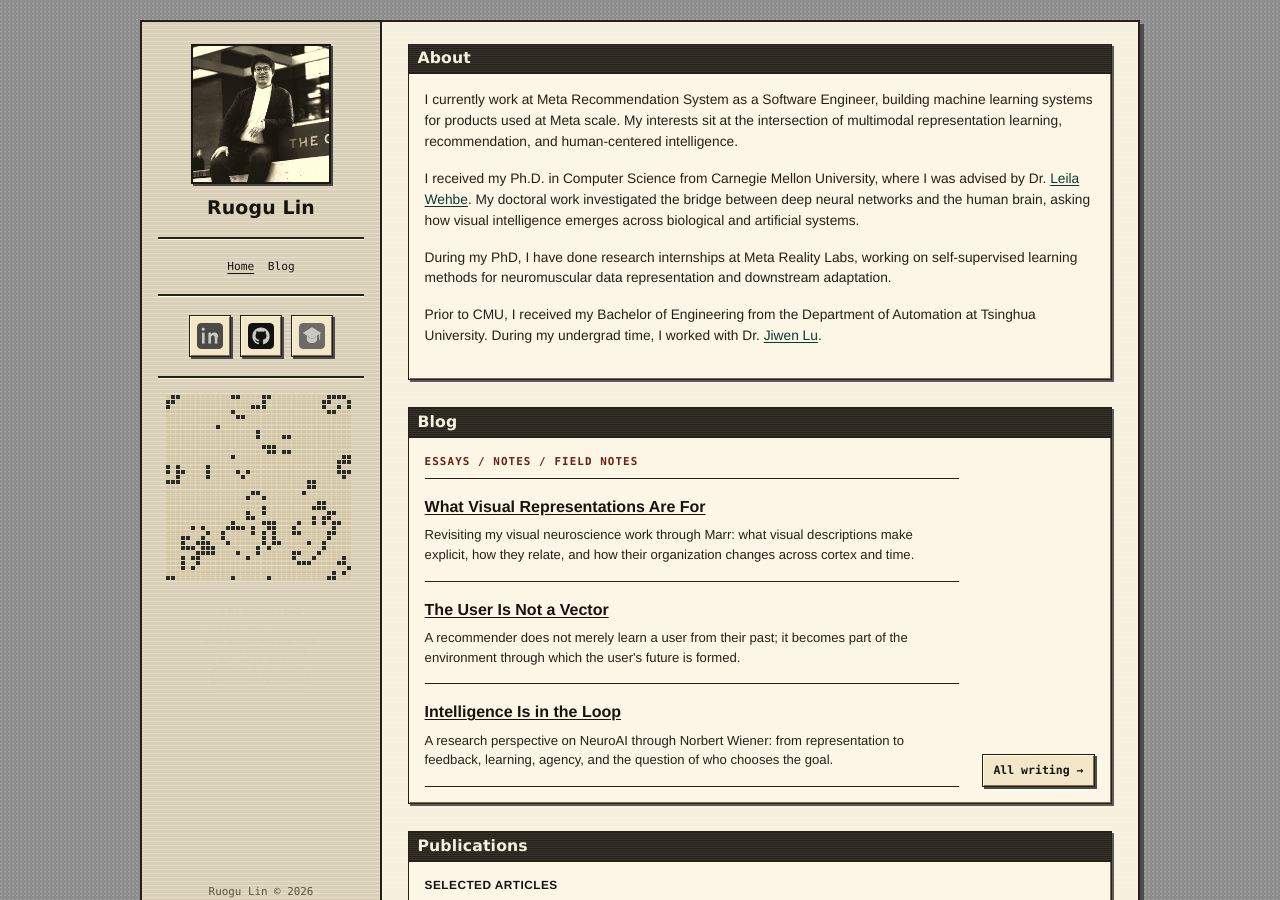
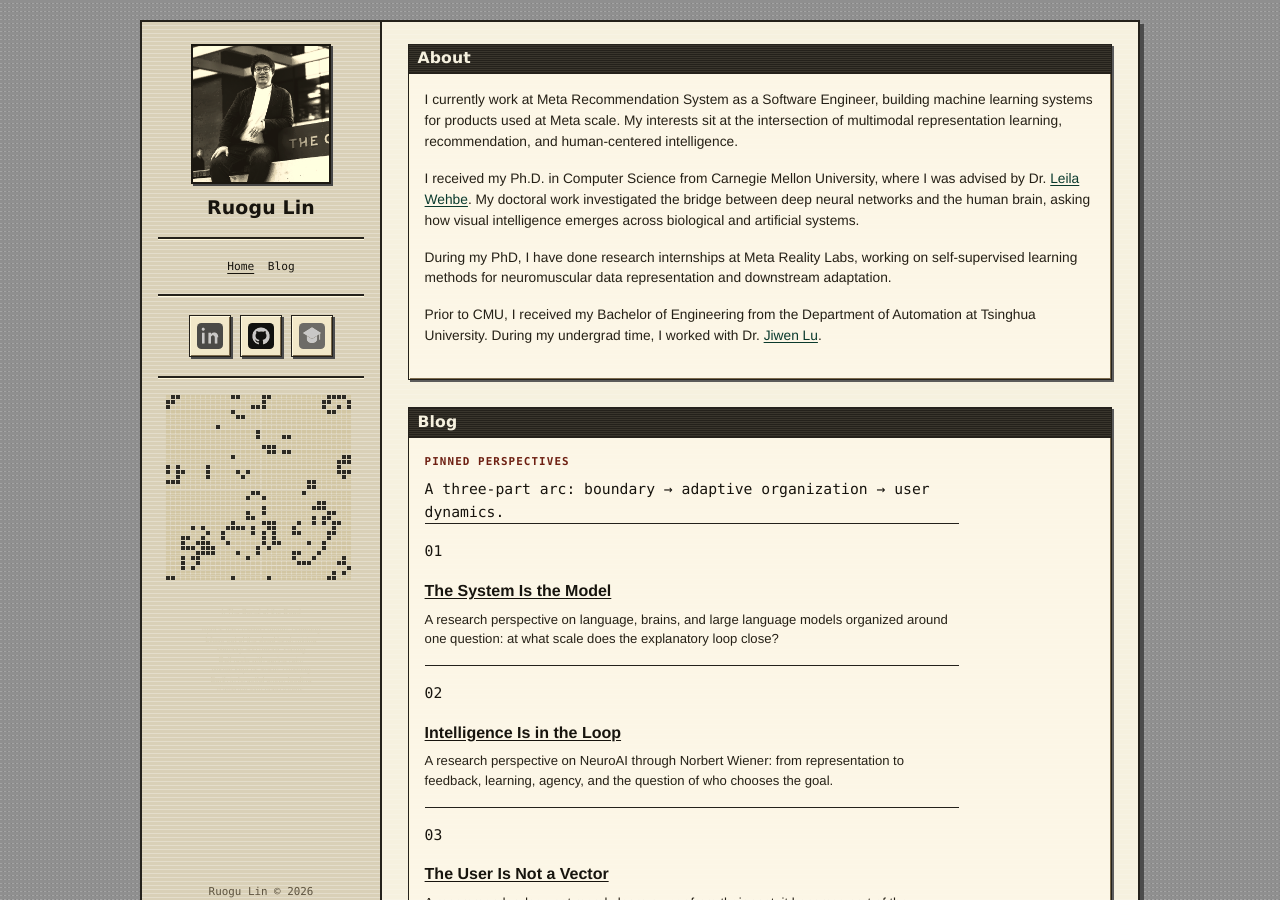
Before and after one commit to lrgthu/lrgthu.github.io, a Jekyll site: the page built from index.html, in a window 1280 px wide and 900 px high. Built offline with Jekyll 4.4.1, drawn with Linux system fonts in a browser that asks for light colours.

Commit message:
Pin core perspective series on homepage

```diff
--- a/index.html
+++ b/index.html
@@ -86,13 +86,15 @@ use_vis: true
 
 <section class="section" id="blog">
   <h2 class="section-title">Blog</h2>
+  {% assign pinned_posts = site.posts | where: "series", "adaptive-intelligence" | sort: "series_order" %}
   <div class="blog-home">
-    <div>
-      <p class="blog-eyebrow">Essays / notes / field notes</p>
-      {% if site.posts.size > 0 %}
-        <ul class="blog-post-list blog-home-list">
-          {% for post in site.posts limit:3 %}
-            <li class="blog-post-row">
+    <div class="blog-home-main">
+      <p class="blog-eyebrow">Pinned perspectives</p>
+      <p class="blog-pinned-deck">A three-part arc: boundary → adaptive organization → user dynamics.</p>
+      <ul class="blog-post-list blog-home-list blog-pinned-list blog-pinned-home">
+        {% for post in pinned_posts limit:3 %}
+          <li class="blog-post-row blog-pinned-row">
+            <div class="blog-pinned-index">0{{ post.series_order }}</div>
             <div>
               <a class="blog-post-title" href="{{ post.url | relative_url }}">{{ post.title }}</a>
               {% if post.summary %}<p class="blog-post-summary">{{ post.summary }}</p>{% endif %}
@@ -100,12 +102,6 @@ use_vis: true
           </li>
         {% endfor %}
       </ul>
-      {% else %}
-        <p class="blog-home-copy">
-          Notes from between models and minds — intelligence, representation, learning, systems,
-          and ideas that are still too unfinished to become papers.
-        </p>
-      {% endif %}
     </div>
     <a class="blog-enter" href="{{ '/blog/' | relative_url }}">All writing →</a>
   </div>
```
Lines whose indentation alone changed are shown as unchanged.
